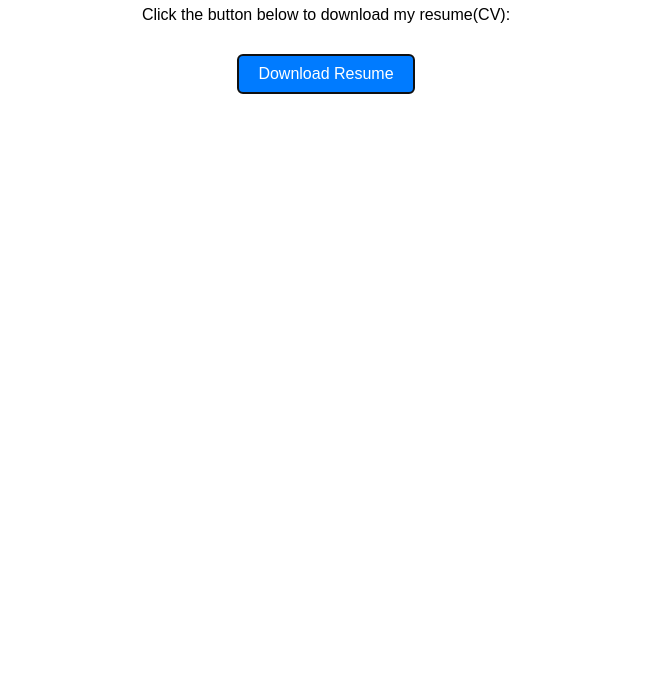
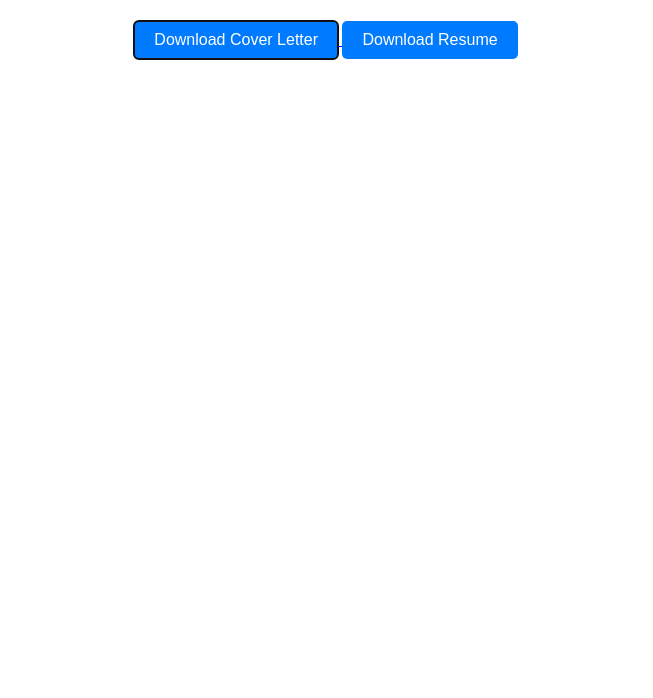
Before and after one commit to vivek-shah-709462/latest-resume, a plain HTML site: page index.html in a window 1280 px wide. Shown: the part 102-800 px from the top of the page, without its empty margins (314-967 px from the left). Drawn offline with Linux system fonts and the light colour scheme.

Commit message:
Update index.html
Signed-off-by: VIVEK SHAH <15099959+viveklucky1986@users.noreply.github.com>

```diff
--- a/index.html
+++ b/index.html
@@ -19,9 +19,13 @@
 </head>
 <body style="font-family: Arial, sans-serif; text-align: center; margin: 50px;">
     <h1>Mr. Vivek Shah - Sr. FullStack Engineer</h1>
-    <p>Click the button below to download my resume(CV):</p>
+    <a target="_blank" tabindex=0 rel="noopener noreferrer nofollow" href="VivekShah_CoverLetter.pdf" download>
+        <button autofocus class="download_btn cover-letter">
+            Download Cover Letter
+        </button>
+    </a>
     <a target="_blank" tabindex=0 rel="noopener noreferrer nofollow" href="VivekShah_Resume.pdf" download>
-        <button autofocus class="download_btn">
+        <button autofocus class="download_btn resume-cv">
             Download Resume
         </button>
     </a>
```
